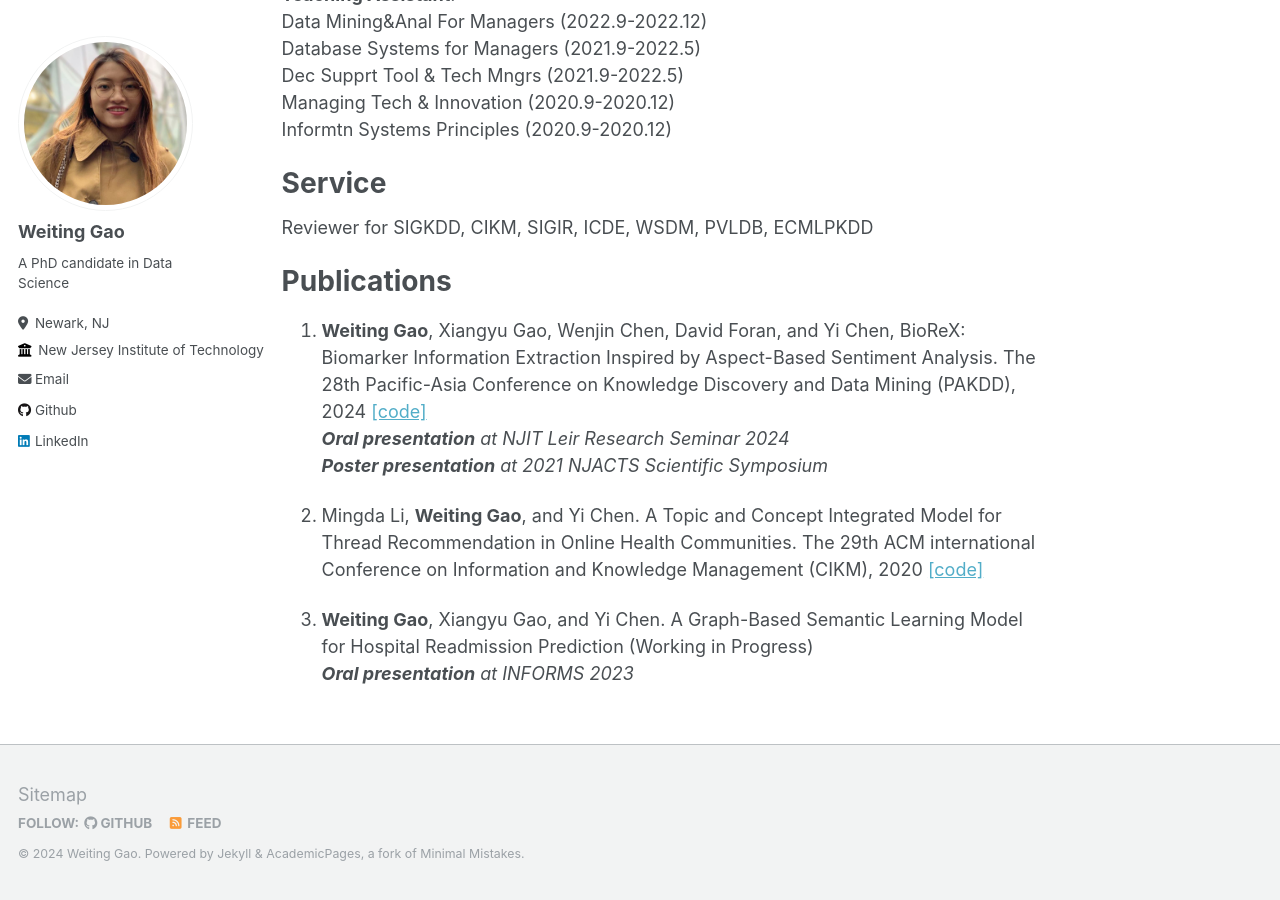
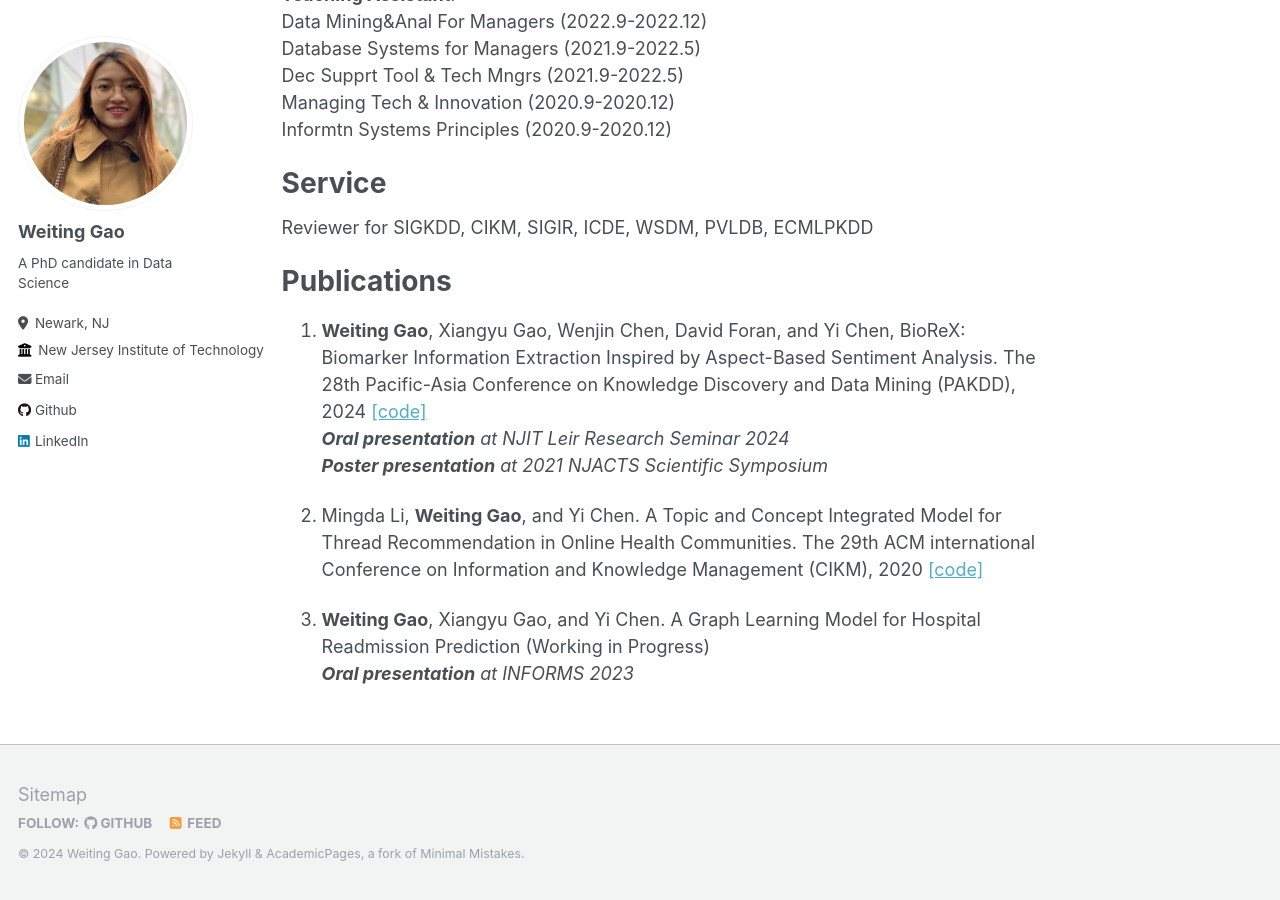
Before and after one commit to Weiting-Gao/weiting-gao.github.io, a Jekyll site: the page built from _pages/about.md, in a window 1280 px wide and 900 px high, scrolled down 875 px. Built offline with Jekyll 4.4.1, drawn with Linux system fonts in a browser that asks for light colours.

Commit message:
Update about.md

```diff
--- a/_pages/about.md
+++ b/_pages/about.md
@@ -46,7 +46,7 @@ Publications
 
 1. Mingda Li, **Weiting Gao**, and Yi Chen. A Topic and Concept Integrated Model for Thread Recommendation in Online Health Communities. The 29th ACM international Conference on Information and Knowledge Management (CIKM), 2020 [[code]](https://github.com/WeitingGG/Recommender-System-for-OHC-CLIR-CLLIR)
 
-1. **Weiting Gao**, Xiangyu Gao, and Yi Chen. A Graph-Based Semantic Learning Model for Hospital Readmission Prediction (Working in Progress)\\
+1. **Weiting Gao**, Xiangyu Gao, and Yi Chen. A Graph Learning Model for Hospital Readmission Prediction (Working in Progress)\\
 ***Oral presentation** at INFORMS 2023*
 
 <!-- This is the front page of a website that is powered by the [academicpages template](https://github.com/academicpages/academicpages.github.io) and hosted on GitHub pages. [GitHub pages](https://pages.github.com) is a free service in which websites are built and hosted from code and data stored in a GitHub repository, automatically updating when a new commit is made to the respository. This template was forked from the [Minimal Mistakes Jekyll Theme](https://mmistakes.github.io/minimal-mistakes/) created by Michael Rose, and then extended to support the kinds of content that academics have: publications, talks, teaching, a portfolio, blog posts, and a dynamically-generated CV. You can fork [this repository](https://github.com/academicpages/academicpages.github.io) right now, modify the configuration and markdown files, add your own PDFs and other content, and have your own site for free, with no ads! An older version of this template powers my own personal website at [stuartgeiger.com](http://stuartgeiger.com), which uses [this Github repository](https://github.com/staeiou/staeiou.github.io).
```
